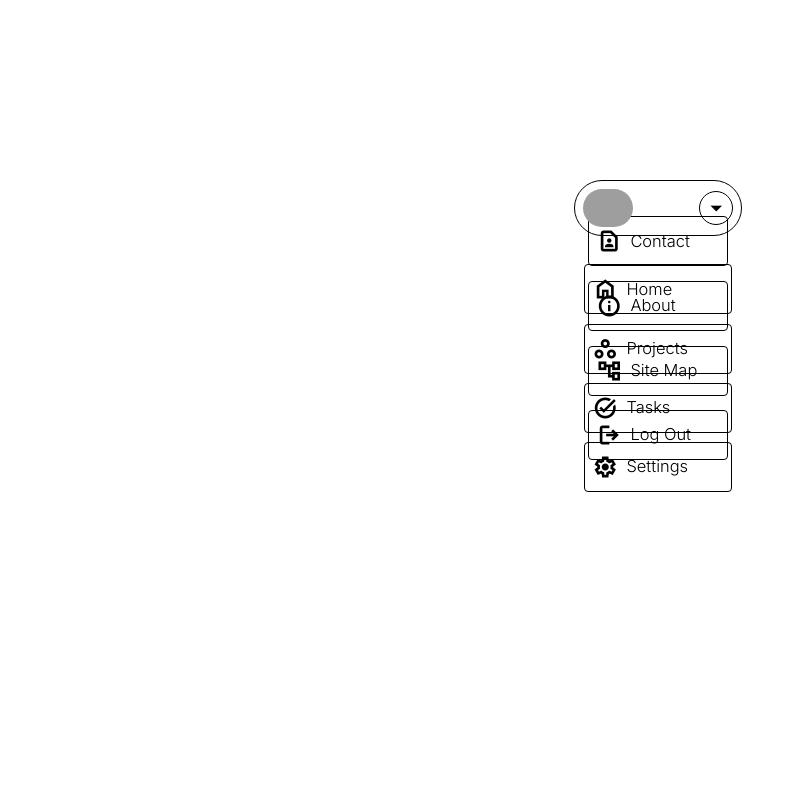
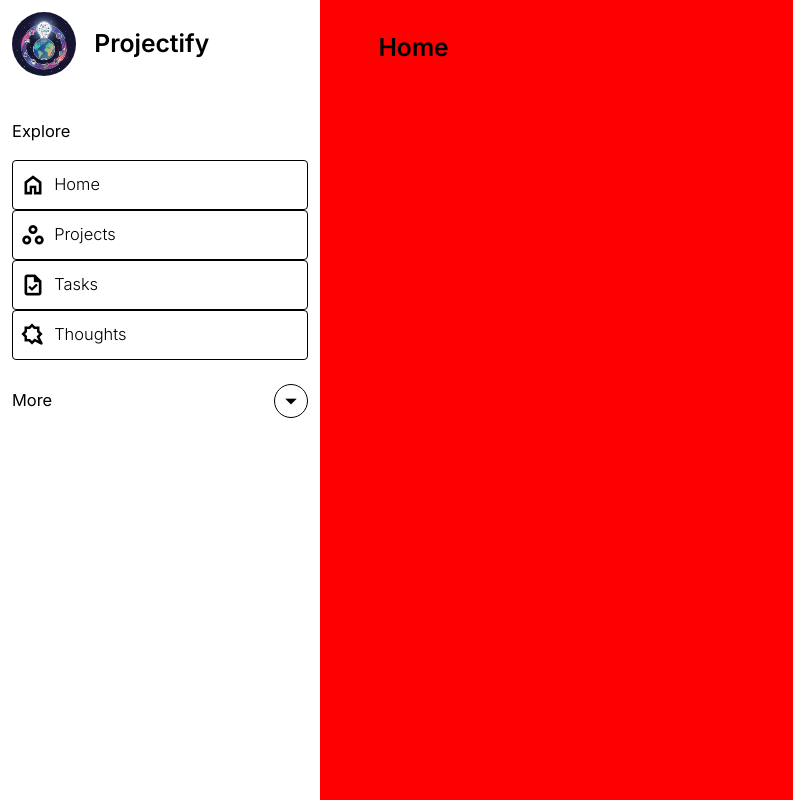
Before and after one commit to AlanOC123/fssd2025-module-four-assessment-source-code, a Flask app: template app/templates/pages/main/home.html in a window 1280 px wide. Shown: the whole page, without its empty margins (0-793 px from the left). Run offline with Flask 3, Linux system fonts and the light colour scheme; the template is opened without the code that fills it, so the values that code supplies are empty; parts of the project's set-up code (start-up, migrations or seed data) failed here and were passed over; grey boxes are pictures that could not be loaded.

Commit message:
cleaned up main navigation

```diff
--- a/app/routes/__init__.py
+++ b/app/routes/__init__.py
@@ -3,11 +3,13 @@ from .auth import auth_bp_schema
 from .api import api_bp_schema
 from .main import app_bp_schema
 from .settings import settings_bp_schema
+from .info import info_bp_schema
 
 ROUTES = [
     index_route_schema,
     auth_bp_schema,
     api_bp_schema,
     app_bp_schema,
-    settings_bp_schema
+    settings_bp_schema,
+    info_bp_schema
 ]
--- a/app/routes/main/routes.py
+++ b/app/routes/main/routes.py
@@ -11,17 +11,17 @@ def home():
     active_identity = identities.get("active")
     return render_template('pages/main/home.html', active_identity=active_identity, identities=all_identities)
 
-@app_bp.get(rule="/projects", endpoint="projects")
+@app_bp.route(rule="/projects", endpoint="projects", methods=["GET", "POST"])
 @login_required
 def projects():
     return render_template('pages/main/projects.html')
 
-@app_bp.get(rule="/tasks", endpoint="tasks")
+@app_bp.route(rule="/tasks", endpoint="tasks", methods=["GET", "POST"])
 @login_required
 def tasks():
     return render_template('pages/main/tasks.html')
 
-@app_bp.get(rule="/thoughts", endpoint="thoughts")
+@app_bp.route(rule="/thoughts", endpoint="thoughts", methods=["GET", "POST"])
 @login_required
 def thoughts():
     return render_template('pages/main/thoughts.html')
--- a/app/static/pages/main/styles/base.css
+++ b/app/static/pages/main/styles/base.css
@@ -1,57 +1,198 @@
-#dashboard {
-    grid-template-rows: 1fr auto;
-    grid-template-areas: "content content content content" "aside aside aside aside";
+#app {
+    grid-template-columns: 1fr;
+    grid-template-rows: 1fr;
+    grid-template-areas: "dashboard";
 }
 
-#dashboard > aside {
-    grid-area: aside;
-    display: grid;
-    position: relative;
-    grid-template-columns: 1fr;
-    grid-template-rows: 1fr;
-    grid-template-areas: "header nav";
-    margin-bottom: var(--sp-lg);
+#index {
+    grid-area: index;
+    background-color: var(--clr-neutral-2);
+    width: 100dvw;
+    height: 100dvh;
+    position: fixed;
+    top: 0;
+    left: 0;
+    gap: var(--sp-lg);
+    transform: translateX(-100%);
+    transition: transform var(--trans-default);
     z-index: 100;
-    background-color: var(--clr-neutral-2);
-    border-top-right-radius: var(--brd-r-lg);
-    border-top-left-radius: var(--brd-r-lg);
 }
 
-#dashboard > section {
-    grid-area: content;
+#index.shown {
+    transform: translateX(0%);
+}
+
+header {
+    display: grid;
+    grid-template-columns: 1fr;
+    gap: var(--sp-2xl);
+}
+
+#logo {
+    display: flex;
+    justify-content: space-between;
+    align-items: center;
+    gap: var(--sp-base);
+    padding: var(--pad-base);
+}
+
+.logo-container {
+    display: flex;
+    justify-content: center;
+    align-items: center;
+    gap: var(--sp-base);
+}
+
+.logo-img {
+    display: flex;
+    justify-content: center;
+    align-items: center;
+    flex-grow: 0;
+    flex-shrink: 0;
+    flex-basis: clamp(40px, 5vw, 160px);
+    overflow: hidden;
+    border-radius: var(--brd-r-full);
+}
+
+.logo-text {
+    flex: 1;
+    display: flex;
+    justify-content: start;
+    align-items: center;
+}
+
+.nav-label {
+    font-size: var(--fs-base);
+    font-weight: var(--fw-thin);
+    color: var(--clr-text-3);
+}
+
+.footer-controls {
+    display: flex;
+    justify-content: space-between;
+    align-items: center;
+}
+
+.footer-wrapper {
+    overflow: hidden;
+    display: grid;
+    grid-template-rows: 0fr;
+    transition: grid var(--trans-default);
+}
+
+#main-footer.shown .footer-wrapper {
+    grid-template-rows: 1fr;
+}
+
+#toggle-footer {
+    transition: transform var(--trans-default);
+}
+
+#main-footer.shown #toggle-footer {
+    transform: rotate(180deg);
+}
+
+#secondary-nav-links {
+    overflow: hidden;
+}
+
+#primary,
+#secondary {
+    display: grid;
+    grid-template-rows: auto 1fr;
+    padding: var(--pad-base);
+    gap: var(--sp-lg);
+}
+
+#dashboard {
+    grid-area: dashboard;
+    display: grid;
+    grid-template-columns: 1fr;
+    grid-template-rows: auto 1fr;
+    gap: var(--sp-base);
+    background-color: red;
+}
+
+.page-header {
+    margin-left: var(--sp-lg);
+    margin-top: var(--sp-lg);
+    display: flex;
+}
+
+.header-container {
+    display: flex;
+    align-items: center;
+    justify-content: start;
+    gap: var(--sp-lg);
+}
+
+.tablet-only {
+    position: fixed;
+    top: 0;
+    right: 0;
+    z-index: 50;
+    width: 100dvw;
+    height: 100dvh;
+    transform: translateX(100%);
+    background-color: var(--clr-neutral-1-40);
+    backdrop-filter: blur(12px);
+    display: none;
+    transition: transform var(--trans-default);
 }
 
 @media (min-width: 425px) {
-    #dashboard {
-        grid-template-rows: 1fr;
-        grid-template-areas: "aside aside content content content content content content";
+    #app {
+        grid-template-columns: repeat(8, 1fr);
+        grid-template-areas: "dashboard dashboard dashboard dashboard dashboard dashboard dashboard dashboard";
     }
 
-    #dashboard > aside {
-        display: grid;
-        position: relative;
-        grid-template-columns: 1fr;
-        grid-template-rows: auto auto;
-        grid-template-areas: "header" "footer";
-        background-color: var(--clr-transparent);
-        border-top-right-radius: 0;
-        border-top-left-radius: 0;
+    #index {
+        width: clamp(425px, 800px, 80%);
+    }
+
+    #index.shown + .tablet-only {
+        transform: translateX(0%);
+    }
+
+    .tablet-only {
+        display: block;
     }
 }
 
 @media (min-width: 1024px) {
-    #dashboard {
-        grid-template-areas: "aside aside aside content content content content content content content content content";
+    #app {
+        grid-template-columns: repeat(12, 1fr);
+        grid-template-areas: "index index index dashboard dashboard dashboard dashboard dashboard dashboard dashboard dashboard dashboard";
     }
 
-    #dashboard > aside {
-        display: grid;
-        grid-template-columns: 1fr;
-        grid-template-rows: 1fr 1fr;
-        grid-template-areas: "header" "footer";
-        overflow: hidden;
+    #index {
+        transform: translateX(0%);
+        position: static;
+        width: 100%;
+        grid-area: index;
+        gap: var(--sp-base);
     }
 
-    #dashboard > section {
+    header {
+        gap: var(--sp-base);
+    }
+
+    .nav-label {
+        font-size: var(--fs-sm);
+        font-weight: var(--fw-thin);
+        color: var(--clr-text-3);
+    }
+
+    #primary,
+    #secondary {
+        gap: var(--sp-sm);
+    }
+
+    .tablet-only {
+        display: none;
+    }
+
+    .mobile-only {
+        display: none;
     }
 }
--- a/app/static/pages/settings/styles/appearance.css
+++ b/app/static/pages/settings/styles/appearance.css
@@ -16,10 +16,6 @@
 #theme-mode .form-container {
     display: grid;
     grid-template-columns: 1fr auto;
-}
-
-#theme-mode .theme-card-container {
-
 }
 
 .theme-card-container {
--- a/app/templates/components/_footer.html
+++ /dev/null
@@ -1,29 +0,0 @@
-{% macro footer() %}
-{% from 'components/_buttons.html' import button %}
-<footer>
-    <nav id="footer-nav">
-        <ul id="footer-nav-list">
-            <li>
-                {{ button(text="Contact", variant="ghost",
-                icon_name="contact_page", class="btn--nav") }}
-            </li>
-            <li>
-                {{ button(text="About", variant="ghost", icon_name="info",
-                class="btn--nav") }}
-            </li>
-            <li>
-                {{ button(text="Site Map", variant="ghost",
-                icon_name="account_tree", class="btn--nav") }}
-            </li>
-            <li>
-                {{ button(text="Log Out", variant="ghost", icon_name="logout", href=url_for('auth.logout'),
-                class="btn--nav") }}
-            </li>
-            <li>
-                {{ button(text="Close", variant="ghost", icon_name="cancel",
-                class="btn--cancel mobile-only", id="close-footer") }}
-            </li>
-        </ul>
-    </nav>
-</footer>
-{% endmacro %}
--- a/app/templates/components/_header.html
+++ /dev/null
@@ -1,55 +0,0 @@
-{% macro header(active_identity, identities=None) %}
-{% from 'components/_buttons.html' import button %}
-{% from 'components/_cards.html' import identity_card %}
-<header>
-    <div id="identity">
-        {% call identity_card(active_identity, id="curr-identity") %}
-            {{ button(icon_name="arrow_drop_down", class="btn--icon-only", variant="ghost", id="toggle-identities") }}
-        {% endcall %}
-        <div id="select-identity">
-            <div id="identity-list-header">
-                <span>Select Identity</span>
-                {{ button(icon_name="cancel", class="btn--cancel btn--icon-only mobile-only", variant="ghost", id="close-identities") }}
-            </div>
-            <ul id="identity-list">
-                {% for identity in identities %}
-                    {% if not identity.is_active %}
-                        {% call identity_card(identity, tag="li", class="select-identity") %}{% endcall %}
-                    {% endif %}
-                {% endfor %}
-            </ul>
-        </div>
-    </div>
-    <nav id="header-nav">
-        <ul id="header-nav-list">
-            {% from 'components/_buttons.html' import button %}
-            <li>
-                {{ button(text="Home", variant="ghost", icon_name="home", class="btn--nav", href=url_for('app.home')) }}
-            </li>
-            <li>
-                {{ button(text="Projects", variant="ghost", icon_name="workspaces", class="btn--nav", href=url_for('app.projects')) }}
-            </li>
-            <li class="collapseable">
-                {{ button(text="Tasks", variant="ghost", icon_name="task_alt", class="btn--nav collapseable", href=url_for('app.tasks')) }}
-            </li>
-            <li class="collapseable">
-                {{ button(text="Settings", variant="ghost", icon_name="settings", class="btn--nav collapseable", href=url_for('settings.personal')) }}
-            </li>
-            <li id="mobile-menu" class="expandable mobile-only">
-                {{ button(text="", variant="ghost", icon_name="more_horiz", class="btn--nav expandable mobile-only", id="show-mobile-options") }}
-                <ul id="mobile-nav-group">
-                    <li>
-                        {{ button(text="Tasks", variant="ghost", icon_name="task_alt", class="btn--nav mobile-only") }}
-                    </li>
-                    <li>
-                        {{ button(text="Settings", variant="ghost", icon_name="settings", class="btn--nav mobile-only", href=url_for('settings.personal')) }}
-                    </li>
-                    <li>
-                        {{ button(text="Other", variant="ghost", icon_name="unfold_more", class="btn--nav mobile-only", id="open-footer") }}
-                    </li>
-                </ul>
-            </li>
-        </ul>
-    </nav>
-</header>
-{% endmacro %}
--- a/app/templates/pages/main/base.html
+++ b/app/templates/pages/main/base.html
@@ -1,15 +1,12 @@
 {% extends "base.html" %} {% block styles %}
 <link
     rel="stylesheet"
-    href="{{ url_for('static', filename='pages/core/styles/base.css') }}"
+    href="{{ url_for('static', filename='pages/main/styles/base.css') }}"
 />
-<link rel="stylesheet" href="{{ url_for('static', filename='components/_header.css') }}">
-<link rel="stylesheet" href="{{ url_for('static', filename='components/_footer.css') }}">
 {% block substyles %}{% endblock %}
 {% endblock %}
 {% block body %}
-<main id="dashboard" class="page main-grid">
-    <input type="hidden" value="{{ csrf_token() }}" name="csrf_token_value" id="csrf-token">
+<main id="app" class="page main-grid">
     {% with messages = get_flashed_messages(with_categories=true) %}
         {% if messages %}
             <div class="flash-messages">
@@ -20,18 +17,78 @@
             </div>
         {% endif %}
     {% endwith %}
-    <aside class="grid-col">
-        {% from 'components/_header.html' import header %}
-        {% from 'components/_footer.html' import footer %}
-        {{ header(active_identity, identities) }}
-        {{ footer() }}
+    <aside class="grid-col" id="index">
+        {% from 'components/_buttons.html' import button %}
+        <header id="main-header">
+            <div id="logo">
+                <div class="logo-container">
+                    <div class="logo-img">
+                        <img src="{{ url_for('static', filename='assets/images/logo.png') }}" alt="">
+                    </div>
+                    <h3 class="logo-text">Projectify</h3>
+                </div>
+                {{ button(variant="ghost", class="btn--cancel btn--icon-only mobile-only", id="close-nav", icon_name="cancel") }}
+            </div>
+            <nav id="primary">
+                <p class="nav-label">Explore</p>
+                <ul id="primary-nav-links">
+                    <li>
+                        {{ button(text="Home", variant="nav", class="primary-nav", href=url_for('app.home'), icon_name="home") }}
+                    </li>
+                    <li>
+                        {{ button(text="Projects", variant="nav", class="primary-nav", href=url_for('app.projects'), icon_name="workspaces") }}
+                    </li>
+                    <li>
+                        {{ button(text="Tasks", variant="nav", class="primary-nav", href=url_for('app.projects'), icon_name="task") }}
+                    </li>
+                    <li>
+                        {{ button(text="Thoughts", variant="nav", class="primary-nav", href=url_for('app.thoughts'), icon_name="comic_bubble") }}
+                    </li>
+                </ul>
+            </nav>
+        </header>
+        <footer id="main-footer">
+            <nav id="secondary">
+                <div class="footer-controls">
+                    <p class="nav-label">More</p>
+                    {{ button(variant="ghost", class="btn--icon-only", icon_name="arrow_drop_down", id="toggle-footer") }}
+                </div>
+
+                <div class="footer-wrapper">
+                    <ul id="secondary-nav-links">
+                        <li>
+                            {{ button(text="Contact Us", variant="nav", class="secondary-nav", href="mailto:aocthatsme246@gmail.com", icon_name="contact_support") }}
+                        </li>
+                        <li>
+                            {{ button(text="About", variant="nav", class="secondary-nav", href=url_for("info.about"), icon_name="info") }}
+                        </li>
+                        <li>
+                            {{ button(text="Sitemap", variant="nav", class="secondary-nav", href=url_for("info.sitemap"), icon_name="account_tree") }}
+                        </li>
+                        <li>
+                            {{ button(text="Settings", variant="nav", class="secondary-nav", href=url_for("settings.personal"), icon_name="settings") }}
+                        </li>
+                    </ul>
+                </div>
+            </nav>
+        </footer>
     </aside>
-    <section class="grid-col" id="content">
-        {% block content %}{% endblock %}
+    <div class="tablet-only"></div>
+    <section class="grid-col" id="dashboard">
+        <div class="page-header">
+            <div class="header-container">
+                {{ button(variant="ghost", class="btn--icon-only mobile-only", id="open-nav", icon_name="menu") }}
+                <h3>{% block page_header %}{% endblock %}</h3>
+            </div>
+            {% block page_controls %}{% endblock %}
+        </div>
+        <div id="{% block page_id %}{% endblock %}" class="grid-col">
+            {% block content %}{% endblock %}
+        </div>
     </section>
 </main>
 {% endblock %}
 
 {% block scripts %}
-    <script src="{{ url_for('static', filename='scripts/header.js') }}" type="module"></script>
+    <script src="{{ url_for('static', filename='pages/main/scripts/base.js') }}" type="module"></script>
 {% endblock %}
--- a/app/templates/pages/main/home.html
+++ b/app/templates/pages/main/home.html
@@ -1 +1,11 @@
 {% extends 'pages/main/base.html' %}
+
+{% block page_header %}
+<h3>Home</h3>
+{% endblock %}
+
+{% block page_id %}home{% endblock %}
+
+{% block content %}
+
+{% endblock %}
--- a/app/templates/pages/settings/base.html
+++ b/app/templates/pages/settings/base.html
@@ -1,6 +1,6 @@
 {% extends "base.html" %} {% block scripts %}
 
-<script src="{{ url_for('static', filename='pages/settings/scripts/header.js') }}" type="module" defer></script>
+<script src="{{ url_for('static', filename='pages/settings/scripts/base.js') }}" type="module" defer></script>
 
 {% block subscripts %}{% endblock
 %} {% endblock %} {% block styles %}
```
Also changed, not shown: app/routes/info/__init__.py (added, +8 -0 lines), app/routes/info/routes.py (added, +14 -0 lines), app/static/pages/main/scripts/base.js (added, +44 -0 lines), app/static/assets/images/logo.png, app/static/pages/info/styles/about.css (added), app/static/pages/info/styles/sitemap.css (added), app/static/pages/settings/scripts/base.js (renamed from app/static/pages/settings/scripts/appearance.js), app/templates/pages/info/about.html (added), app/templates/pages/info/sitemap.html (added).
